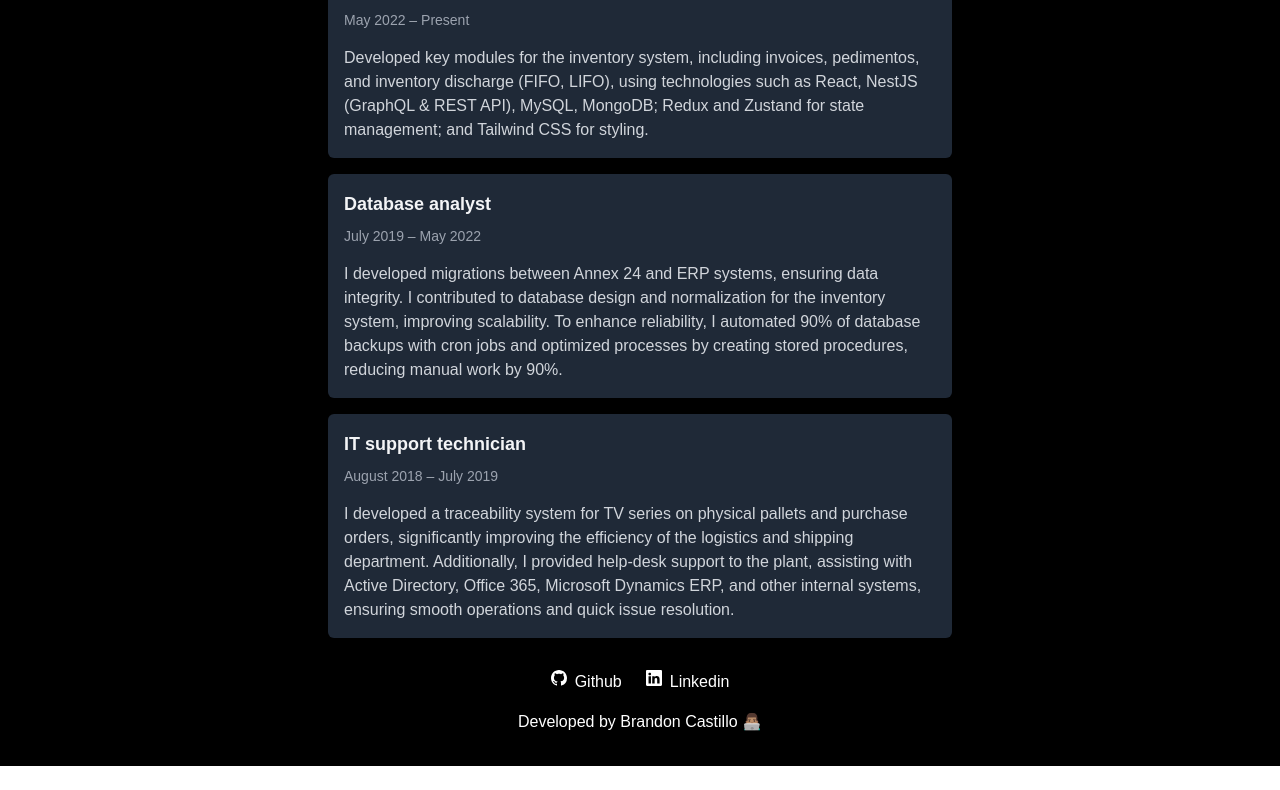
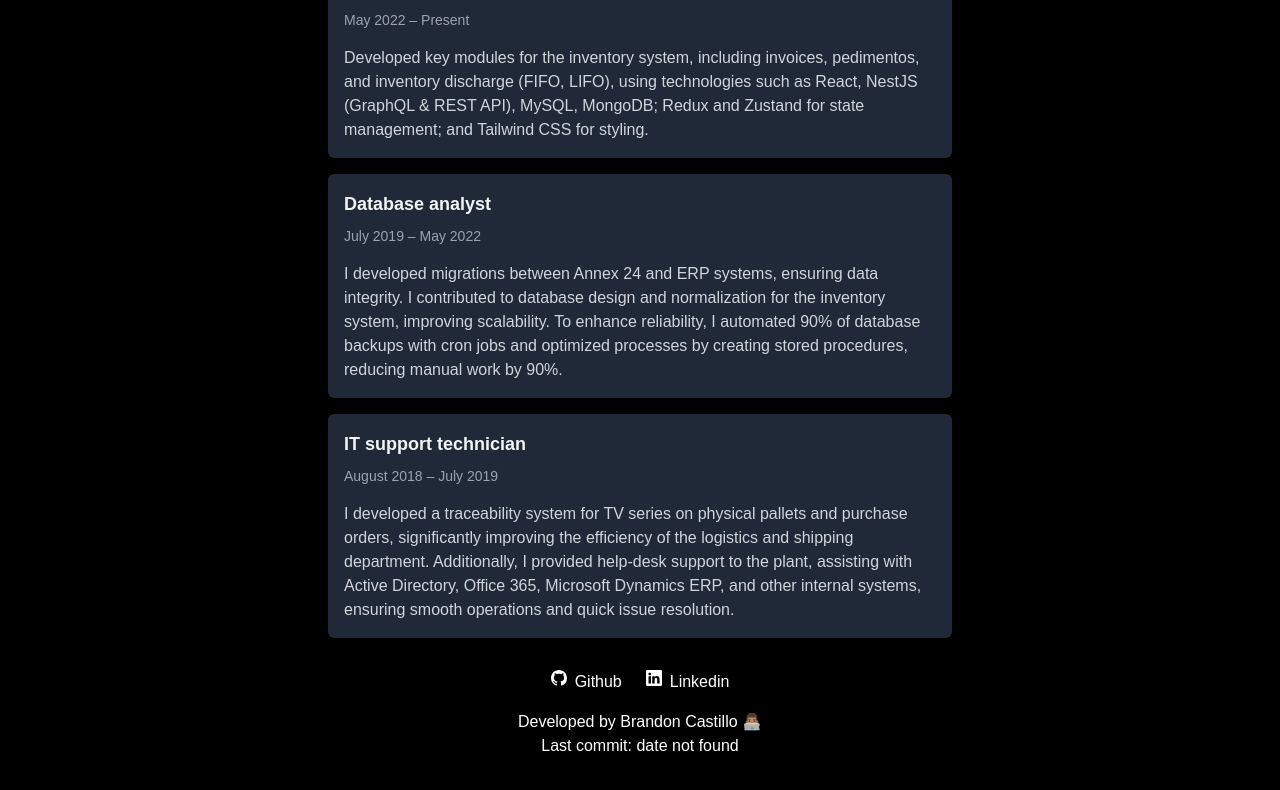
Before and after one commit to brandonjcg/portfolio, a Next.js app: page / in a window 1280 px wide. Shown: the part 366-1156 px from the top of the page. Before the commit the page ends 1132 px from the top, so only its background shows below. Built offline with nearby package versions, Linux system fonts and the light colour scheme.

Commit message:
feat(layout): :chart_with_upwards_trend: add date of last commit in footer

```diff
--- a/package.json
+++ b/package.json
@@ -4,7 +4,7 @@
   "private": true,
   "scripts": {
     "dev": "next dev --turbopack",
-    "build": "next build",
+    "build": "export NEXT_PUBLIC_LAST_COMMIT=$(git log -1 --format=%cd --date=format:'%I:%M %p, %d %B %Y') && next build",
     "start": "next start",
     "lint": "next lint --fix",
     "prepare": "husky"
--- a/src/app/components/ui/Footer.tsx
+++ b/src/app/components/ui/Footer.tsx
@@ -2,6 +2,8 @@ import Link from 'next/link';
 import { BsGithub, BsLinkedin } from 'react-icons/bs';
 
 export const Footer = () => {
+  const dateLastCommit = `Last commit: ${process.env.NEXT_PUBLIC_LAST_COMMIT ?? 'date not found'}`;
+
   return (
     <footer className="w-full text-white p-8 flex flex-col items-center justify-center">
       <div className="flex gap-6 mb-4">
@@ -26,6 +28,7 @@ export const Footer = () => {
       </div>
       <>
         <span>Developed by Brandon Castillo 👨🏽‍💻</span>
+        <span>{dateLastCommit}</span>
       </>
     </footer>
   );
```
